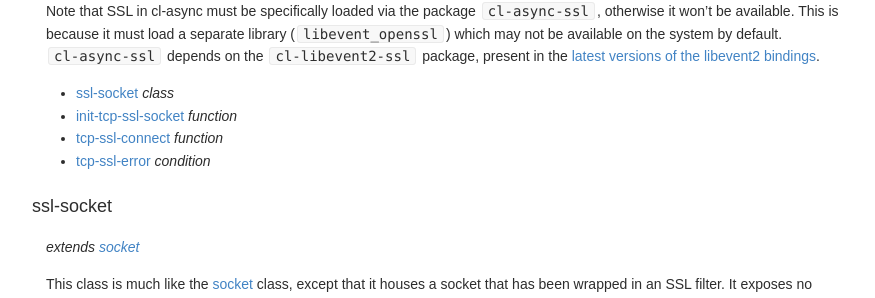
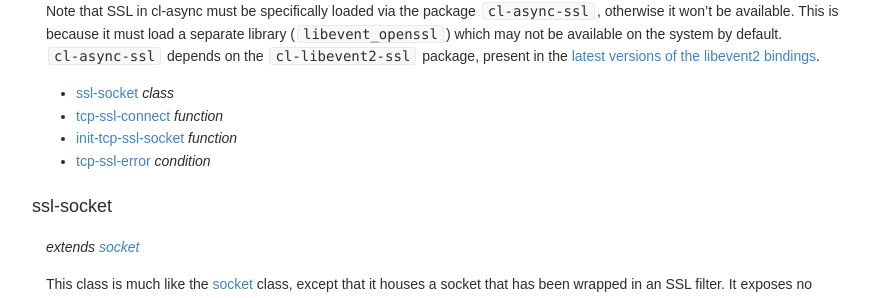
Before and after one commit to orthecreedence/cl-async, a Jekyll site: the page built from tcp-ssl.md, in a window 1280 px wide and 900 px high. Shown: the part 199-497 px from the top of the window, without its empty margins (194-1069 px from the left). Built offline with Jekyll 4.4.1, drawn with Linux system fonts in a browser that asks for light colours; Markdown is read by kramdown in place of the engine named in the settings.

Commit message:
link order in tcp-ssl

```diff
--- a/tcp-ssl.md
+++ b/tcp-ssl.md
@@ -16,8 +16,8 @@ by default. `cl-async-ssl` depends on the `cl-libevent2-ssl` package, present in
 the [latest versions of the libevent2 bindings](https://github.com/orthecreedence/cl-libevent2).
 
 - [ssl-socket](#ssl-socket) _class_
+- [tcp-ssl-connect](#tcp-ssl-connect) _function_
 - [init-tcp-ssl-socket](#init-tcp-ssl-socket) _function_
-- [tcp-ssl-connect](#tcp-ssl-connect) _function_
 - [tcp-ssl-error](#tcp-ssl-error) _condition_
 
 <a id="ssl-socket"></a>
```
